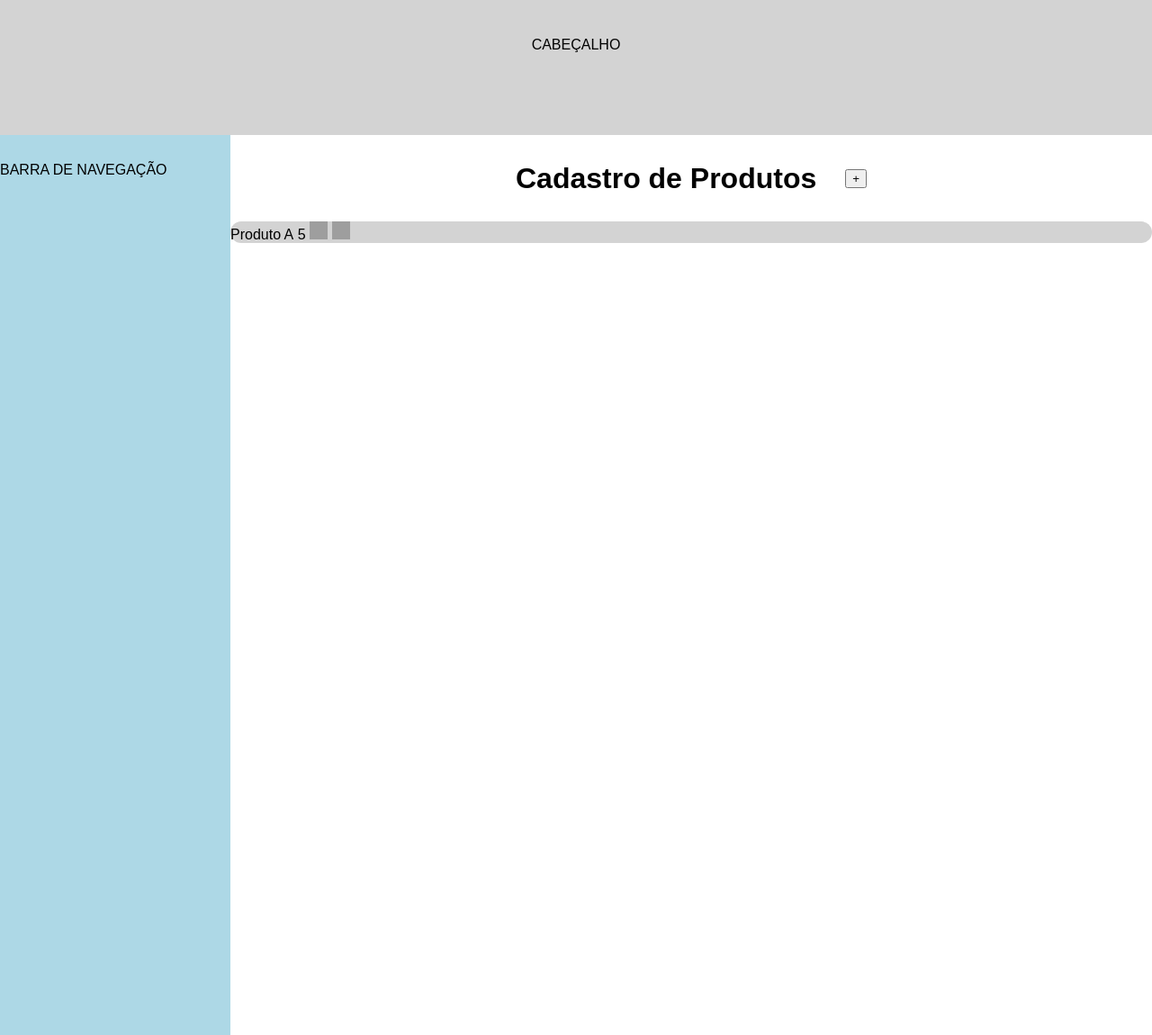
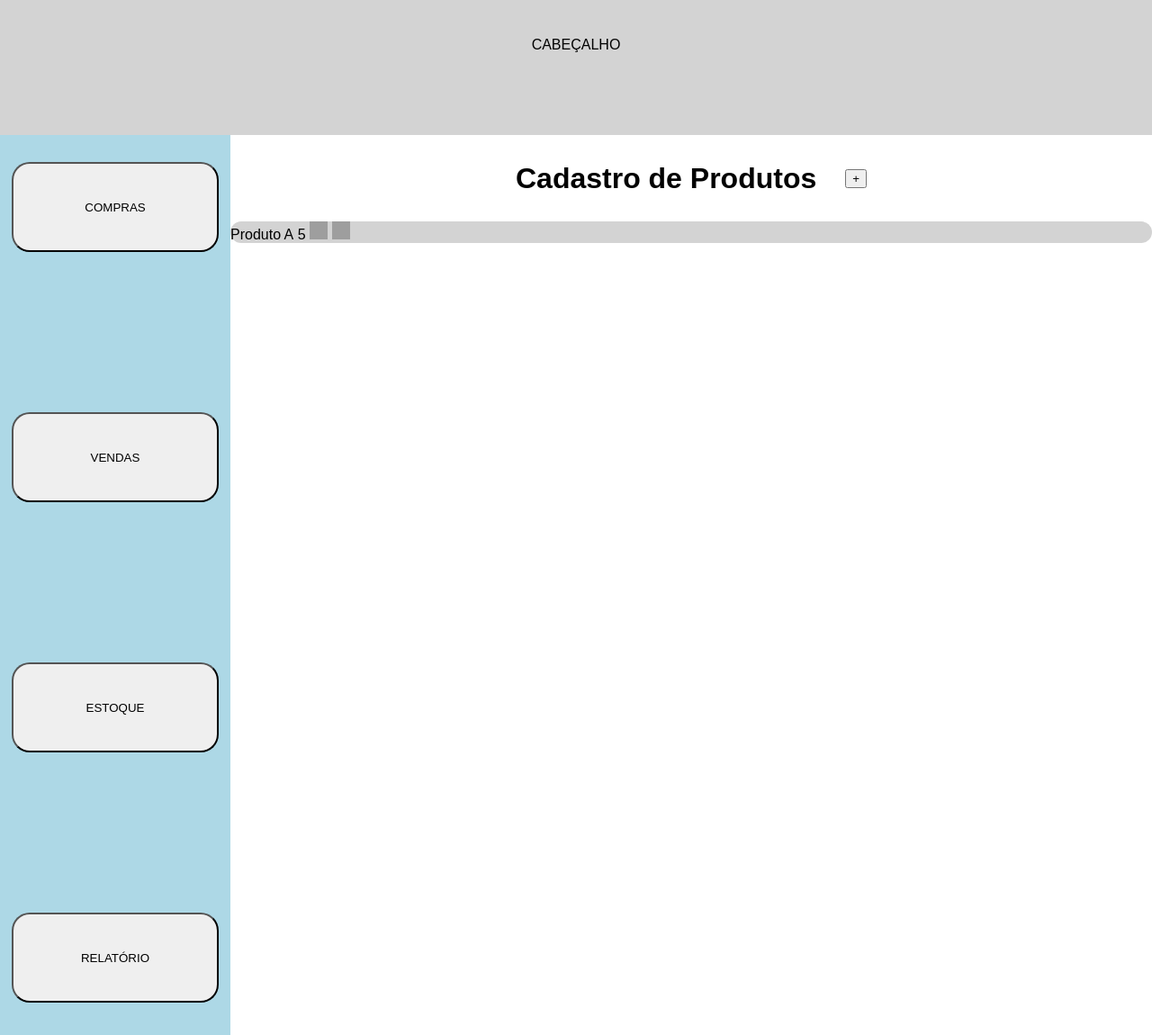
Before and after one commit to Darlan-Berg/GerenciaFacil, a Flask app: page / in a window 1280 px wide. Shown: the whole page at 90% size. Run offline with Flask 3, Linux system fonts and the light colour scheme; grey boxes are pictures that could not be loaded.

Commit message:
Update index.html

```diff
--- a/templates/index.html
+++ b/templates/index.html
@@ -6,14 +6,21 @@
     <link rel="stylesheet" href="static/styles.css">
 </head>
 <body>
+    <!--FRANCIELE-->
     <div class="cabecalho">
         CABEÇALHO
     </div>
     <div class="conteudo">
+        <!--GABRIEL-->
         <nav class="navegacao">
-            BARRA DE NAVEGAÇÃO
+
+            <button class="botao">COMPRAS</button><br>
+            <button class="botao">VENDAS</button><br>
+            <button class="botao">ESTOQUE</button><br>
+            <button class="botao">RELATÓRIO</button>
+
         </nav>
-
+        <!--DARLAN-->
         <main class="content">
             <div id="cabecalho-cadastro-de-compras">
                 <h1>Cadastro de Produtos</h1> <button type="button" class="btn btn-info"> + </button>
```
